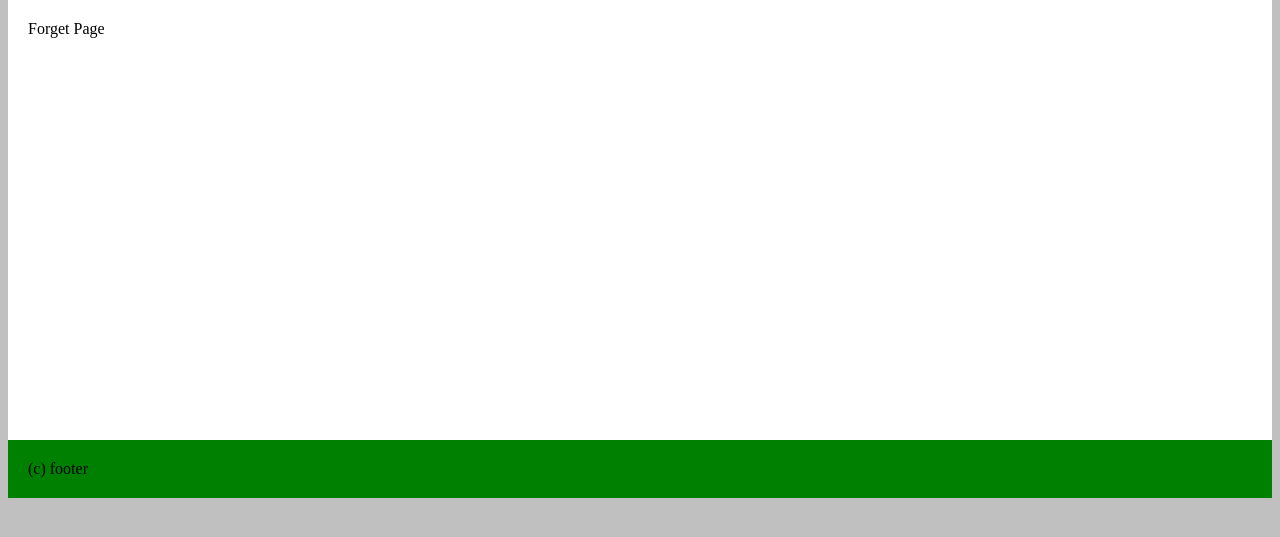
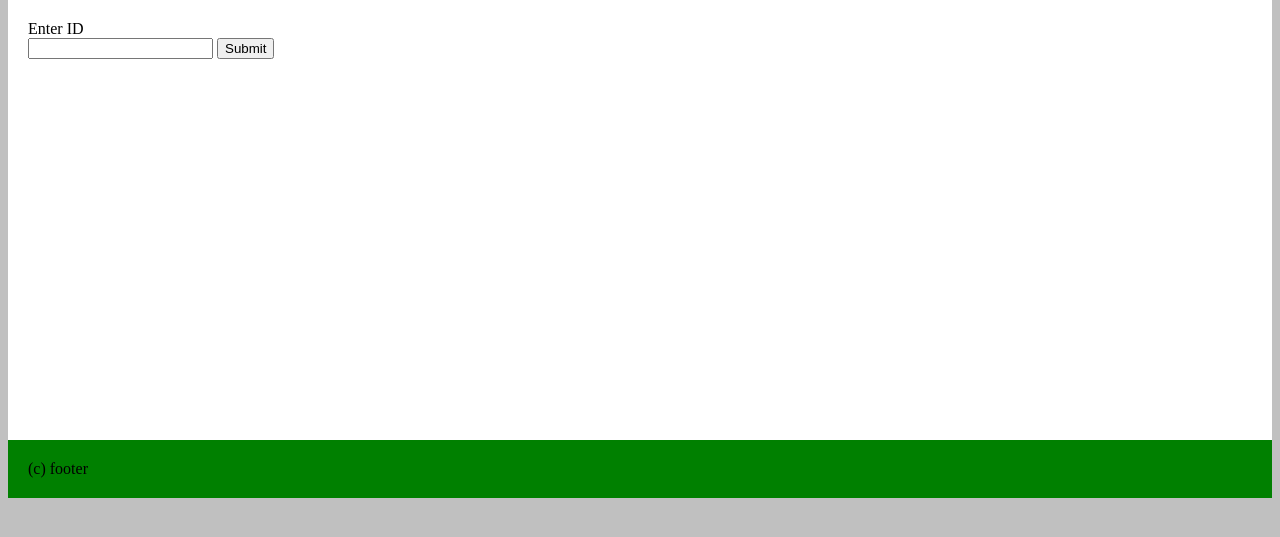
Before and after one commit to jameslee8611/CustomizedSocialPage, a PHP site: the page made by views/forget/index.php in a window 1280 px wide. Shown: the part 66-603 px from the top of the page. Run offline with PHP 8.4, Linux system fonts and the light colour scheme; the template is opened without the code that fills it, so the values that code supplies are empty; some libraries are stand-ins or nearby versions.

Commit message:
add forget page & reset page

```diff
--- a/views/forget/index.php
+++ b/views/forget/index.php
@@ -1,9 +1,6 @@
-Forget Page
-
-<?php
-
-/*
- * To change this license header, choose License Headers in Project Properties.
- * To change this template file, choose Tools | Templates
- * and open the template in the editor.
- */
+<div>
+	<form action="" method="post">
+		<label>Enter ID<br></label><input type="text"/>
+		<input type="submit" value="Submit"/>
+	</form>
+</div>
```
Also changed, not shown: views/forget/reset.php (added, +7 -0 lines).
